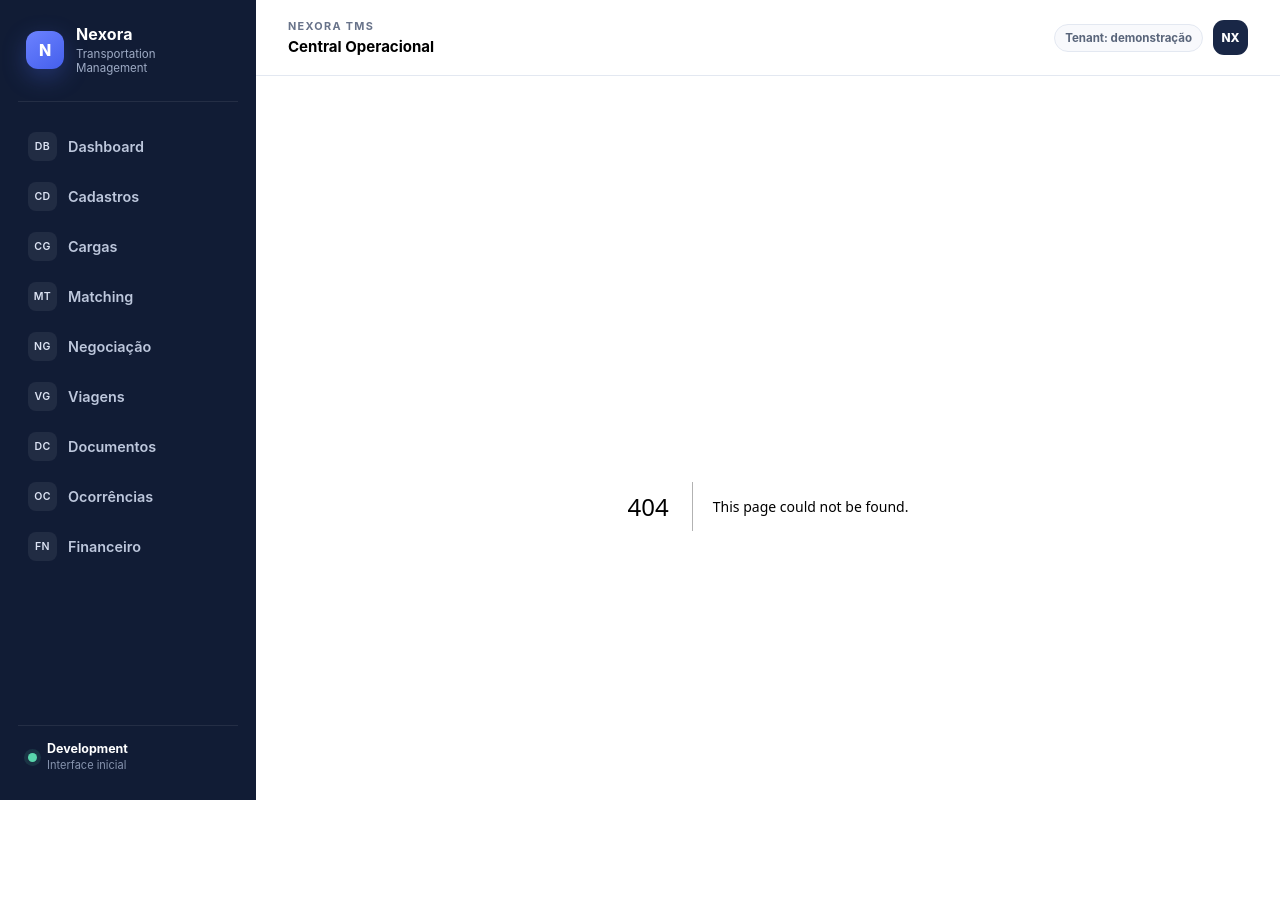
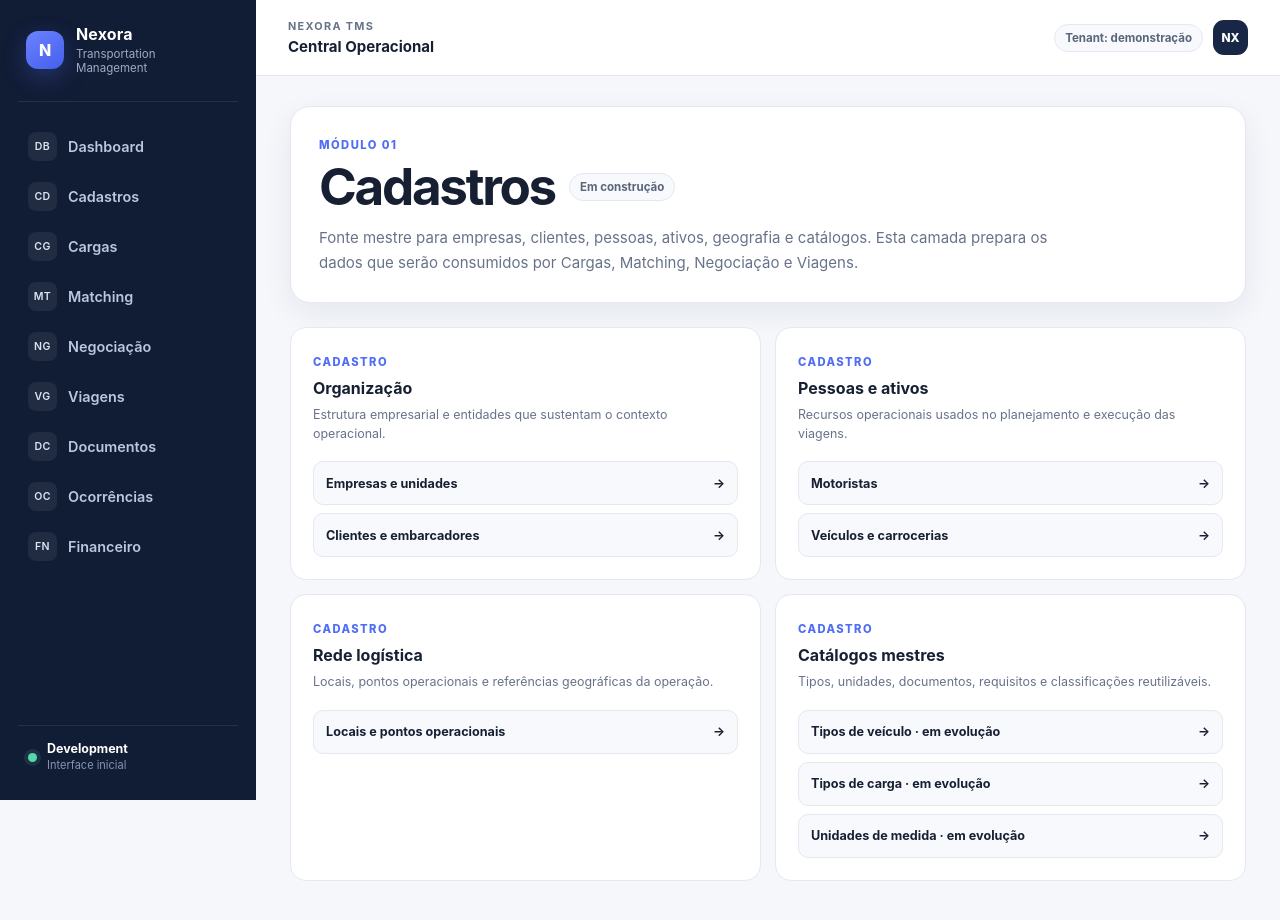
Before and after one commit to brunabarrichello/nexora-tms, a Next.js app in the folder apps/web/: page /cadastros in a window 1280 px wide. Before the commit this address had no page. Shown: the top 920 px of the page. Built offline with nearby package versions, Linux system fonts and the light colour scheme.

Commit message:
feat(web): add cadastros module landing page

```diff
--- /dev/null
+++ b/apps/web/app/cadastros/page.tsx
@@ -0,0 +1,73 @@
+import Link from 'next/link';
+
+const groups = [
+  {
+    title: 'Organização',
+    description: 'Estrutura empresarial e entidades que sustentam o contexto operacional.',
+    links: [
+      { href: '/cadastros/empresas', label: 'Empresas e unidades' },
+      { href: '/cadastros/clientes', label: 'Clientes e embarcadores' },
+    ],
+  },
+  {
+    title: 'Pessoas e ativos',
+    description: 'Recursos operacionais usados no planejamento e execução das viagens.',
+    links: [
+      { href: '/cadastros/motoristas', label: 'Motoristas' },
+      { href: '/cadastros/veiculos', label: 'Veículos e carrocerias' },
+    ],
+  },
+  {
+    title: 'Rede logística',
+    description: 'Locais, pontos operacionais e referências geográficas da operação.',
+    links: [{ href: '/cadastros/locais', label: 'Locais e pontos operacionais' }],
+  },
+  {
+    title: 'Catálogos mestres',
+    description: 'Tipos, unidades, documentos, requisitos e classificações reutilizáveis.',
+    links: [
+      { href: '/cadastros', label: 'Tipos de veículo · em evolução' },
+      { href: '/cadastros', label: 'Tipos de carga · em evolução' },
+      { href: '/cadastros', label: 'Unidades de medida · em evolução' },
+    ],
+  },
+];
+
+export default function CadastrosPage() {
+  return (
+    <div className="page-stack">
+      <section className="page-hero">
+        <div>
+          <span className="eyebrow">Módulo 01</span>
+          <div className="title-row">
+            <h1>Cadastros</h1>
+            <span className="status-badge">Em construção</span>
+          </div>
+          <p>
+            Fonte mestre para empresas, clientes, pessoas, ativos, geografia e catálogos.
+            Esta camada prepara os dados que serão consumidos por Cargas, Matching,
+            Negociação e Viagens.
+          </p>
+        </div>
+      </section>
+
+      <section className="catalog-grid">
+        {groups.map((group) => (
+          <article className="catalog-group" key={group.title}>
+            <span className="eyebrow">Cadastro</span>
+            <h2>{group.title}</h2>
+            <p>{group.description}</p>
+            <div className="catalog-links">
+              {group.links.map((link) => (
+                <Link className="catalog-link" href={link.href} key={`${group.title}-${link.label}`}>
+                  <span>{link.label}</span>
+                  <span aria-hidden="true">→</span>
+                </Link>
+              ))}
+            </div>
+          </article>
+        ))}
+      </section>
+    </div>
+  );
+}
```
